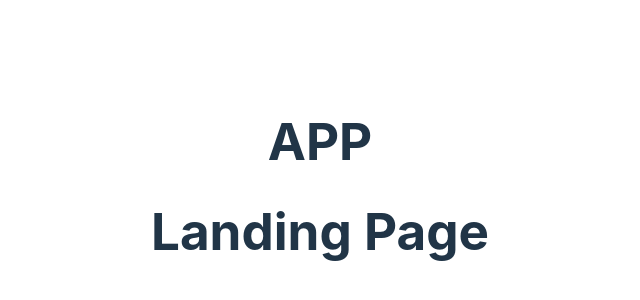
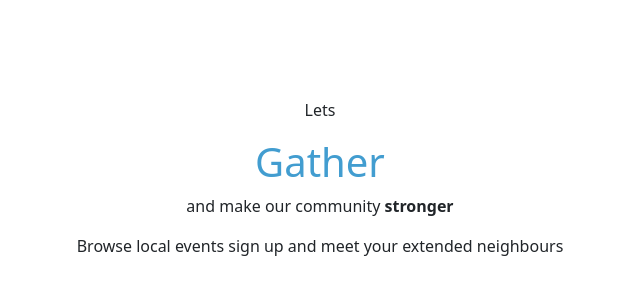
Before and after one commit to Gazdean/events-front-end, a React (Vite) app: page / in a window 1280 px wide. Shown: the part 214-514 px from the top of the page, without its empty margins (320-960 px from the left). Built offline with nearby package versions, Linux system fonts and the light colour scheme.

Commit message:
added basic Call to action component

```diff
--- a/index.html
+++ b/index.html
@@ -6,7 +6,7 @@
     <link rel="icon" href="favicon.ico">
 
     <meta name="viewport" content="width=device-width, initial-scale=1.0" />
-    <title>Gather</title>
+    <title>Gather - Local Events</title>
   </head>
   <body>
     <div id="root"></div>
--- a/package.json
+++ b/package.json
@@ -10,7 +10,9 @@
     "preview": "vite preview"
   },
   "dependencies": {
+    "bootstrap": "^5.3.3",
     "react": "^18.2.0",
+    "react-bootstrap": "^2.10.2",
     "react-dom": "^18.2.0",
     "react-router-dom": "^6.23.1"
   },
--- a/src/App.jsx
+++ b/src/App.jsx
@@ -1,6 +1,7 @@
 import './App.css'
 
 import { Routes, Route } from 'react-router-dom'
+import 'bootstrap/dist/css/bootstrap.min.css';
 
 import CreateEvent from './Pages/CreateEvent'
 import EventView from './Pages/EventView'
@@ -15,7 +16,6 @@ function App() {
 
   return (
     <>
-      <h1>APP</h1>
       <Routes>
         <Route path="/" element={<Landing />} />
         <Route path="/category" element={<IndivdualCategory />} />
--- /dev/null
+++ b/src/Components/CallToAction.jsx
@@ -0,0 +1,13 @@
+import React from 'react'
+import Container from 'react-bootstrap/Container'
+
+export default function CallToAction() {
+  return (
+    <Container >
+        <p>Lets</p>
+            <h1 className="" style={{color: "#429DD0"}}> Gather</h1>
+            <p>and make our community <strong>stronger</strong></p>
+        <p>Browse local events sign up and meet your extended neighbours</p>
+    </Container>
+  )
+}
--- a/src/Pages/Landing.jsx
+++ b/src/Pages/Landing.jsx
@@ -1,9 +1,10 @@
 import React from 'react'
+import CallToAction from '../Components/CallToAction'
 
 export default function Landing() {
   return (
     <>
-    <h1>Landing Page</h1>
+      <CallToAction />
     </>
   )
 }
```
Also changed, not shown: 1 other file (tests, documents, lock files or other folders).
